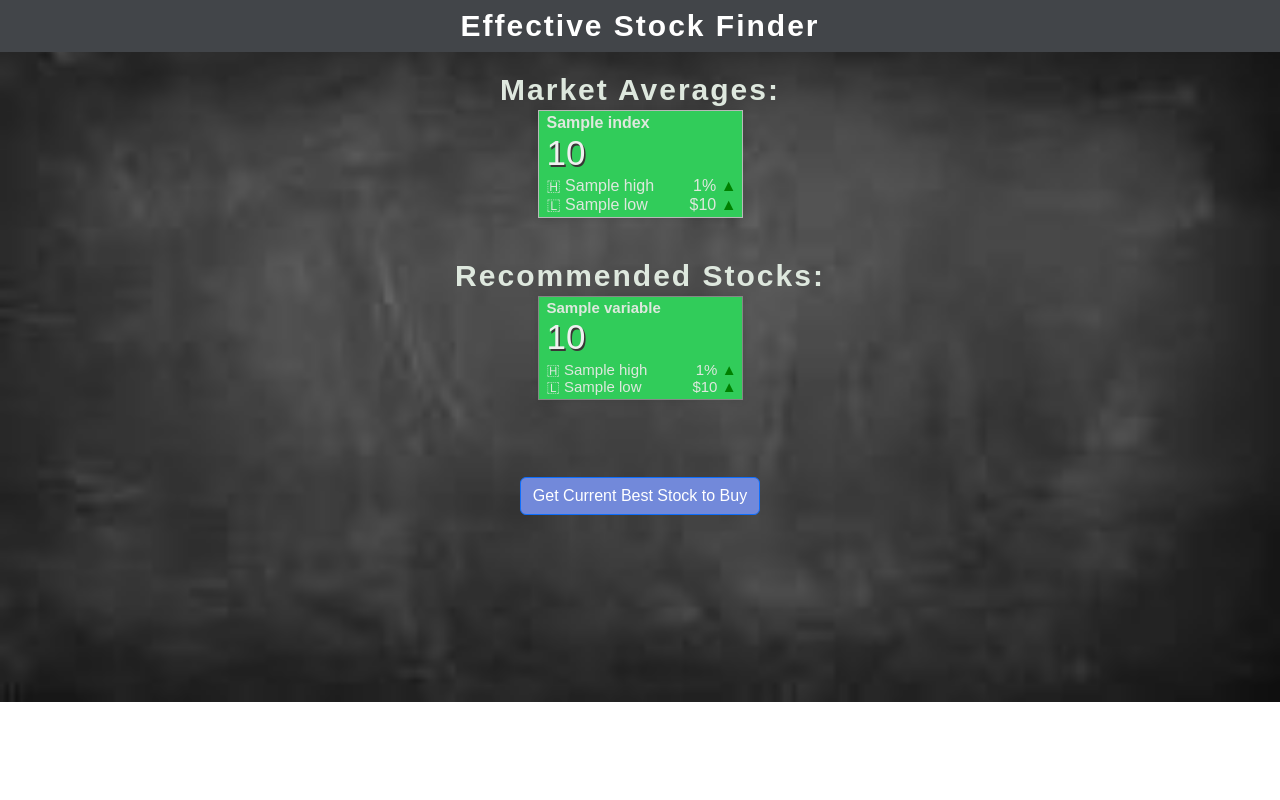
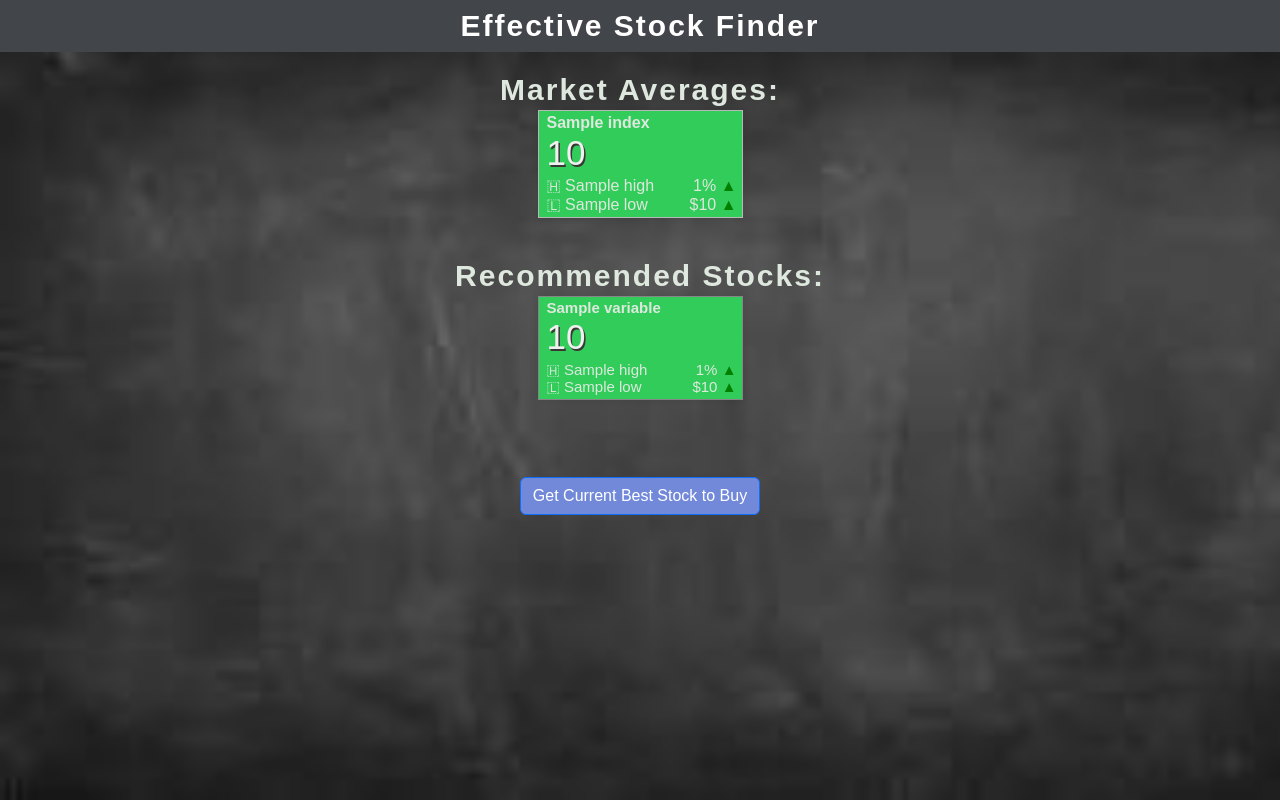
Before and after one commit to cjnuss/effective-stock-finder, a Flask app: template main-project/src/templates/index.html in a window 1280 px wide. Run offline with Flask 3, Linux system fonts and the light colour scheme; the template is opened without the code that fills it: most values are stand-ins (such as "Sample title", 1, 10 or a date in 2020).

Commit message:
Minor CSS improvements

```diff
--- a/main-project/src/static/style.css
+++ b/main-project/src/static/style.css
@@ -8,7 +8,7 @@ body{
     color: #dee8de !important;
     background-image: url("board.jpeg");
     background-repeat: no-repeat;
-    background-size: 100%;
+    background-size: cover;
 }
 
 /* Sets styling for stuff inside content div */
@@ -31,7 +31,16 @@ body{
     display: flex;
     flex-wrap: wrap;
     justify-content: center;
+    width: 1050px;
+    margin-left: auto;
+    margin-right: auto;
 }
+
+@media screen and (max-width: 1070px) {
+    .stocks {
+        width: auto;
+    }
+  }
 
 .stock-short-name {
     font-family: 'Quicksand', sans-serif;
@@ -66,6 +75,7 @@ body{
     border: 0.01px solid rgb(134, 134, 134);
     box-shadow: 0 0 8px rgba(0, 0, 0, 0.1);
     font-size: 15px;
+    box-sizing: border-box;
 }
 
 .stock-row {
```
Also changed, not shown: 1 other file.
